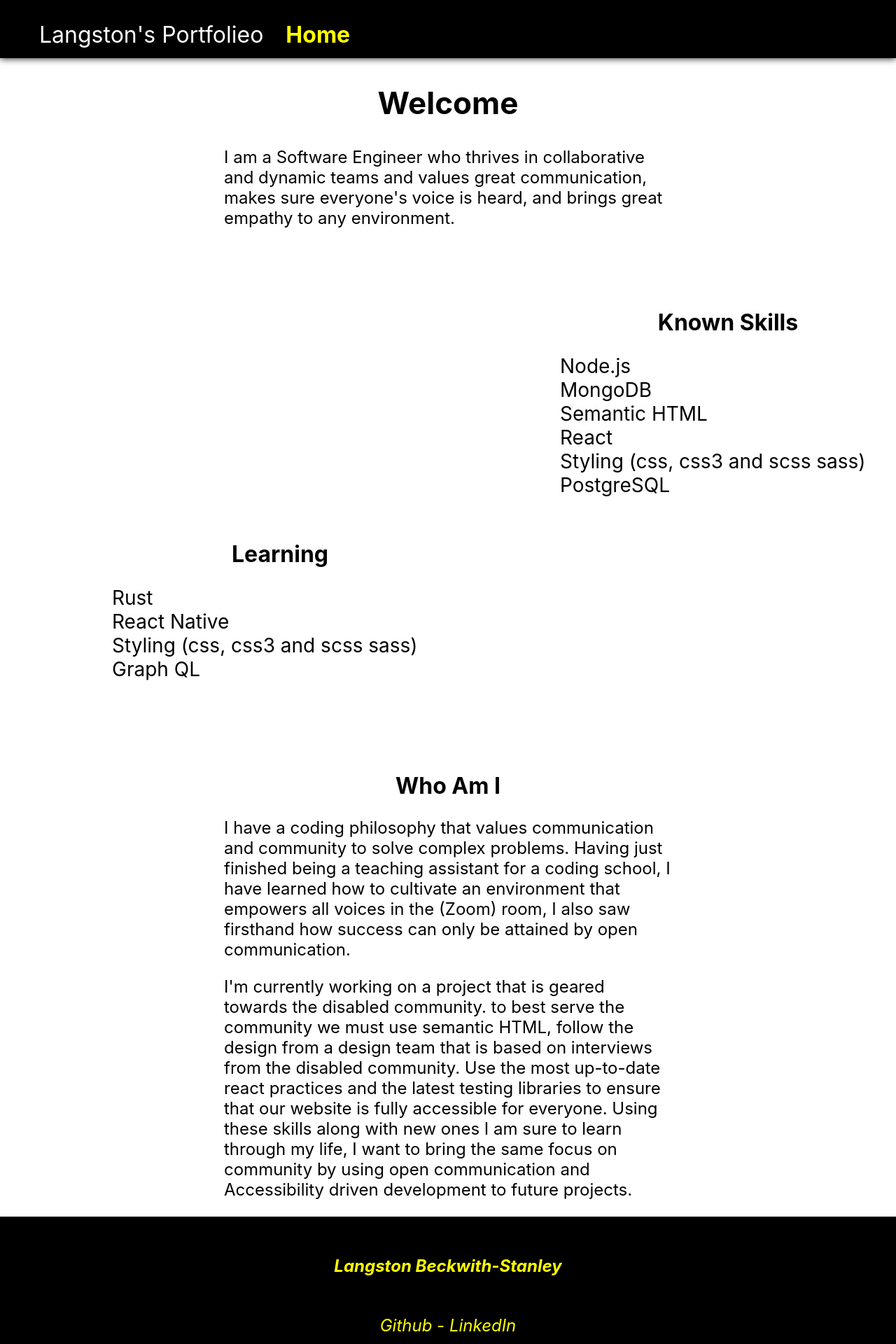
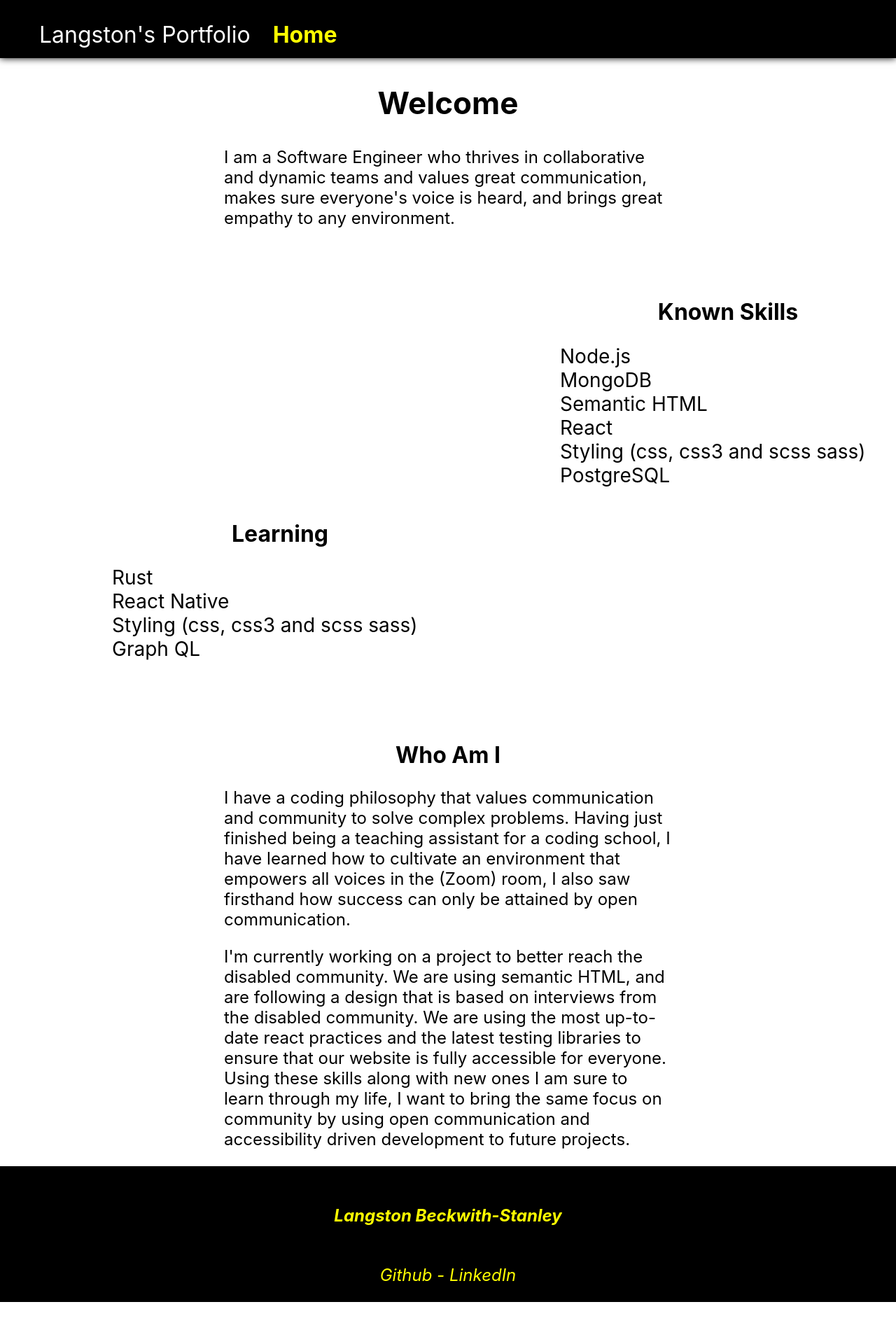
Before and after one commit to langstonBS/myPortfoleo, a React (Create React App) app: page / in a window 1280 px wide. Shown: the top 1920 px of the page at 70% size. After the commit the page ends 1860 px from the top, so only its background shows below. Built offline with nearby package versions, Linux system fonts and the light colour scheme.

Commit message:
fixed spelling

```diff
--- a/src/Home/Home.jsx
+++ b/src/Home/Home.jsx
@@ -59,8 +59,7 @@ const Home = () => {
             <section className="aboutMe">
                 <h2>Who Am I</h2>
                 <p>I have a coding philosophy that values communication and community to solve complex problems. Having just finished being a teaching assistant for a coding school, I have learned how to cultivate an environment that empowers all voices in the (Zoom) room, I also saw firsthand how success can only be attained by open communication.</p>
-                <p>I'm currently working on a project that is geared towards the disabled community.  to best serve the community we must use semantic HTML, follow the design from a design team that is based on interviews from the disabled community.  Use the most up-to-date react practices and the latest testing libraries to ensure that our website is fully accessible for everyone.
-                Using these skills along with new ones I am sure to learn through my life, I want to bring the same focus on community by using open communication and Accessibility driven development to future projects.</p>
+                <p>I'm currently working on a project to better reach the disabled community. We are using semantic HTML, and are following a design that is based on interviews from the disabled community. We are using the most up-to-date react practices and the latest testing libraries to ensure that our website is fully accessible for everyone. Using these skills along with new ones I am sure to learn through my life, I want to bring the same focus on community by using open communication and accessibility driven development to future projects.</p>
             </section>
 
         </div>
--- a/src/Navagation/Navagation.jsx
+++ b/src/Navagation/Navagation.jsx
@@ -17,7 +17,7 @@ const Navagation = () => {
         <nav className={Style.Navagation}>
             <ul className="navContainer">
                 <li className="nameElement" >
-                    Langston's Portfolieo
+                    Langston's Portfolio
                     </li>
                 <li>
                     <NavLink
```
